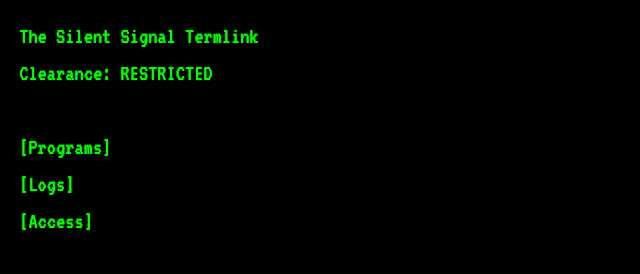
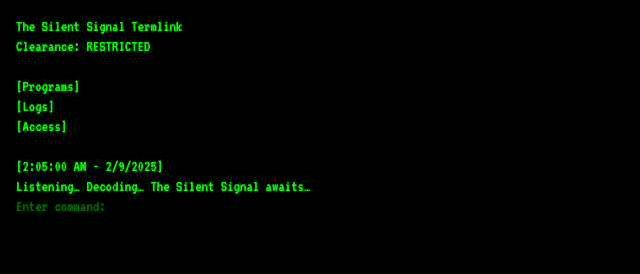
Before and after one commit to nameIsTane/thesilentsignal2, a plain HTML site: page index.html in a window 1280 px wide. Shown: the top 274 px of the page, without its empty margins (0-640 px from the left). Drawn offline with Linux system fonts and the light colour scheme.

Commit message:
Create index.html for thesilentsignal2 Pages

```diff
--- a/index.html
+++ b/index.html
@@ -14,10 +14,10 @@
       background-color: #000;
       font-family: 'VT323', monospace;
       color: #00ff00;
-      font-size: 1.2rem;
+      font-size: 1.0rem;
       overflow: hidden;
       position: relative;
-      line-height: 1.6;
+      line-height: 1.25;
     }
 
     /* Subtle CRT scan line effect */
```
